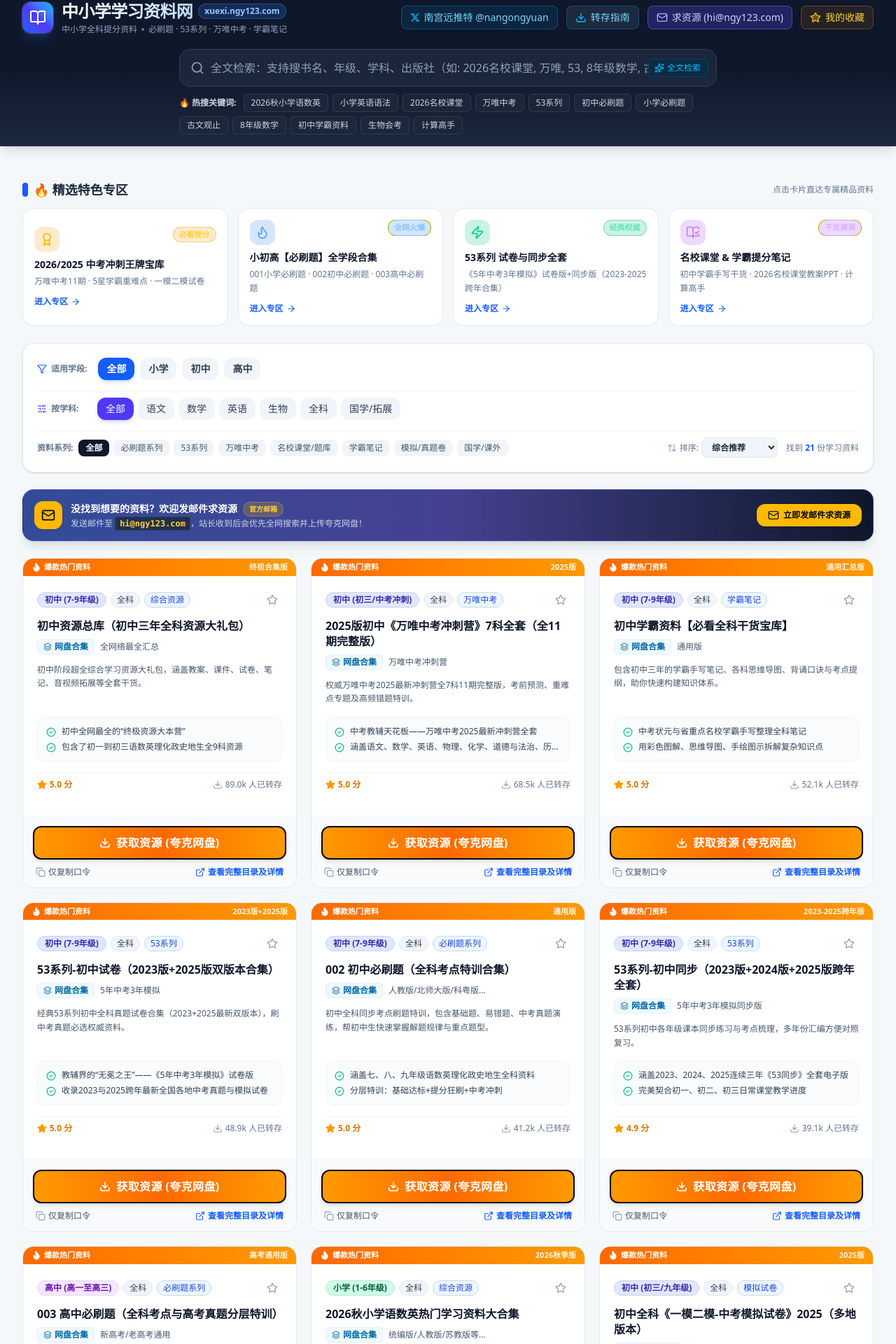
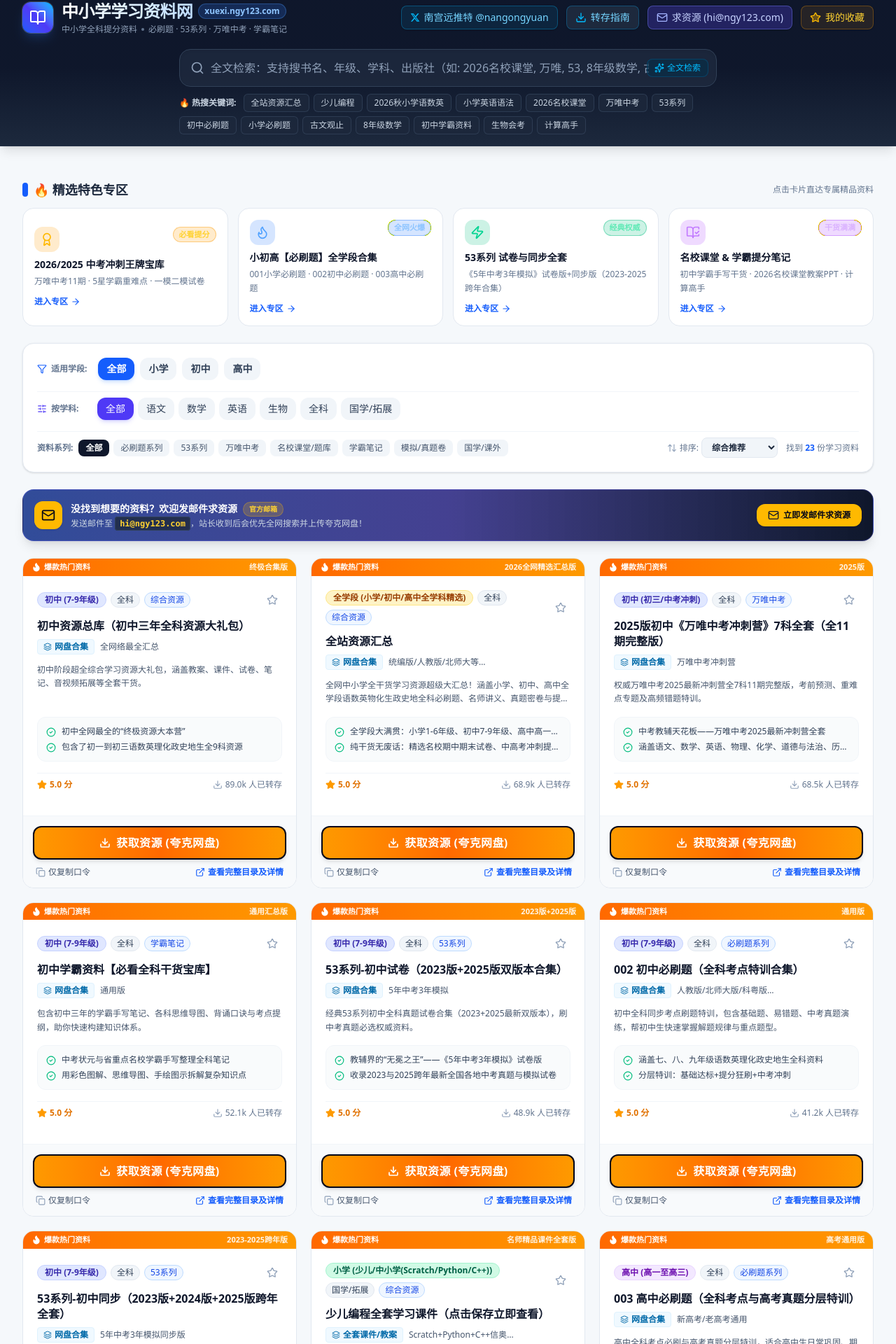
Before and after one commit to ngyngy/xuexi, a React (Vite) app: page / in a window 1280 px wide. Shown: the part 16-1936 px from the top of the page at 70% size. Built offline with nearby package versions, Linux system fonts and the light colour scheme.

Commit message:
feat: add comprehensive resources and coding courses
Add full-site resource collection and a new comprehensive programming course suite (Scratch, Python, C++) to the resources database.

```diff
--- a/src/data/resources.ts
+++ b/src/data/resources.ts
@@ -1,6 +1,72 @@
 import { Resource } from '../types';
 
 export const RESOURCES_DATA: Resource[] = [
+  {
+    id: 'res-000',
+    title: '全站资源汇总',
+    grade: '全学段',
+    gradeDetail: '小学/初中/高中全学科精选',
+    subject: '全科',
+    series: '综合资源',
+    version: '2026全网精选汇总版',
+    edition: '统编版/人教版/北师大等全版本',
+    format: '网盘合集',
+    quarkUrl: 'https://pan.quark.cn/s/404f2368c127',
+    shareCode: '祄已诶低并并诶第袄一五汢\n/~e3023aDADg~:/',
+    description: '全网中小学全干货学习资源超级大汇总！涵盖小学、初中、高中全学段语数英物化生政史地全科必刷题、名师讲义、真题密卷与提分导图。',
+    highlights: [
+      '全学段大满贯：小学1-6年级、初中7-9年级、高中高一至高三全科收录',
+      '纯干货无废话：精选名校期中期末试卷、中高考冲刺提分讲义与解题大招',
+      '高清电子文档：包含PDF/Word可打印试卷、思维导图、全套课件教案',
+      '夸克网盘极速转存：附带口令与直达链接，支持高速批量保存'
+    ],
+    contents: [
+      '【小学全科】语数英核心教辅、课文预习讲义、单元达标卷、小升初密卷',
+      '【初中全科】中考一轮/二轮复习、万唯/53系列名优教辅、各省名校模拟卷',
+      '【高中全科】高考提分专题、名校联考模考卷、学霸手写笔记与易错总结',
+      '【专项拓展】重难点公式定理速记表、各学科思维导图与答题模板合集'
+    ],
+    recommendedFor: '适用于小学、初中、高中各年级学生全面复习冲刺，以及家长高效辅导与教师备课。',
+    rating: 5.0,
+    downloadCount: 68900,
+    updatedAt: '2026-08',
+    isHot: true,
+    isFeatured: true,
+    tags: ['全站资源汇总', '全学段', '全科大合集', '夸克网盘', '必刷题', '中高考冲刺', '热门精选']
+  },
+  {
+    id: 'res-022',
+    title: '少儿编程全套学习课件（点击保存立即查看）',
+    grade: '小学',
+    gradeDetail: '少儿/中小学(Scratch/Python/C++)',
+    subject: '国学/拓展',
+    series: '综合资源',
+    version: '名师精品课件全套版',
+    edition: 'Scratch+Python+C++信奥赛通用版',
+    format: '全套课件/教案',
+    quarkUrl: 'https://pan.quark.cn/s/9c6c94ce5e23',
+    shareCode: '/~ecaf3aGFKf~:/',
+    description: '少儿编程全套名师系统学习课件与教案源码大礼包！涵盖Scratch图形化编程趣味启蒙、Python人工智能编程基础、C++算法与信奥赛CSP考级进阶全套PPT课件、源码与实战项目。',
+    highlights: [
+      '系统进阶路线：Scratch图形化启蒙 ➔ Python趣味编程 ➔ C++算法与信奥竞赛',
+      '全套精美课件：包含PPT多媒体课件、教师教案、配套项目源码与课堂练习',
+      '趣味实战开发：包含经典小游戏开发、动画制作、AI工具应用与算法专项',
+      '夸克网盘极速转存：课件/源码/视频教程分门别类，即存即学，永久有效'
+    ],
+    contents: [
+      '【Scratch阶段】入门到精通PPT课件+几十款趣味小游戏源码工程',
+      '【Python阶段】语法基础+turtle海龟绘图+小项目实战+名师教案',
+      '【C++信奥赛阶段】C++基础语法+常用算法与数据结构+CSP-J/S真题题解',
+      '【等级考试专题】青少年编程考级辅导课件与模拟试题精选'
+    ],
+    recommendedFor: '适用于中小学生少儿编程启蒙与考级竞赛、信息技术教师备课、家长辅导孩子拓展科技素养。',
+    rating: 4.97,
+    downloadCount: 38200,
+    updatedAt: '2026-08',
+    isHot: true,
+    isFeatured: true,
+    tags: ['少儿编程', 'Scratch课件', 'Python编程', 'C++信奥赛', '全套课件', '教案源码', '夸克网盘']
+  },
   {
     id: 'res-020',
     title: '2026秋小学语数英热门学习资料大合集',
@@ -682,6 +748,8 @@
 ];
 
 export const HOT_SEARCH_TAGS = [
+  '全站资源汇总',
+  '少儿编程',
   '2026秋小学语数英',
   '小学英语语法',
   '2026名校课堂',
```
